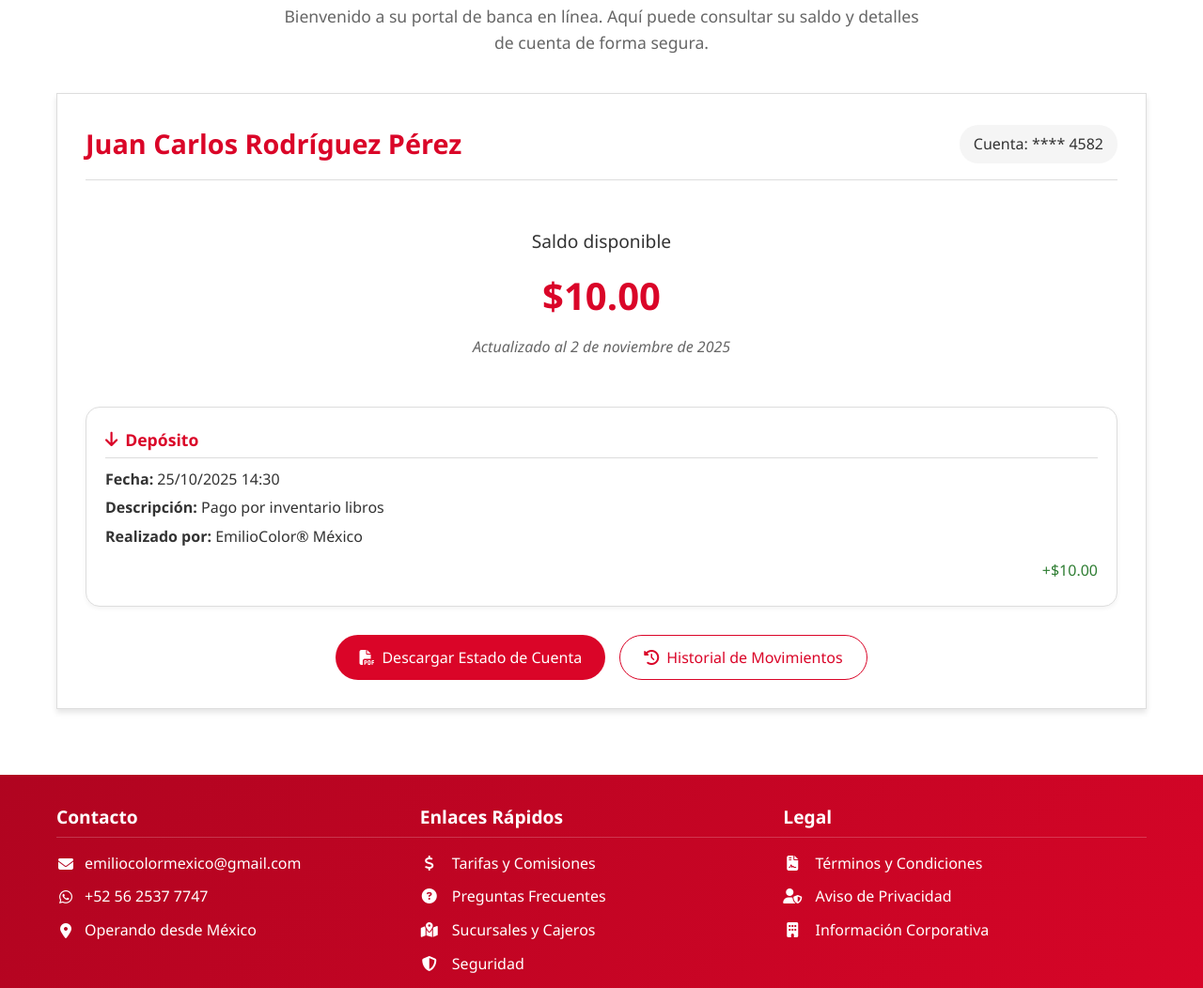
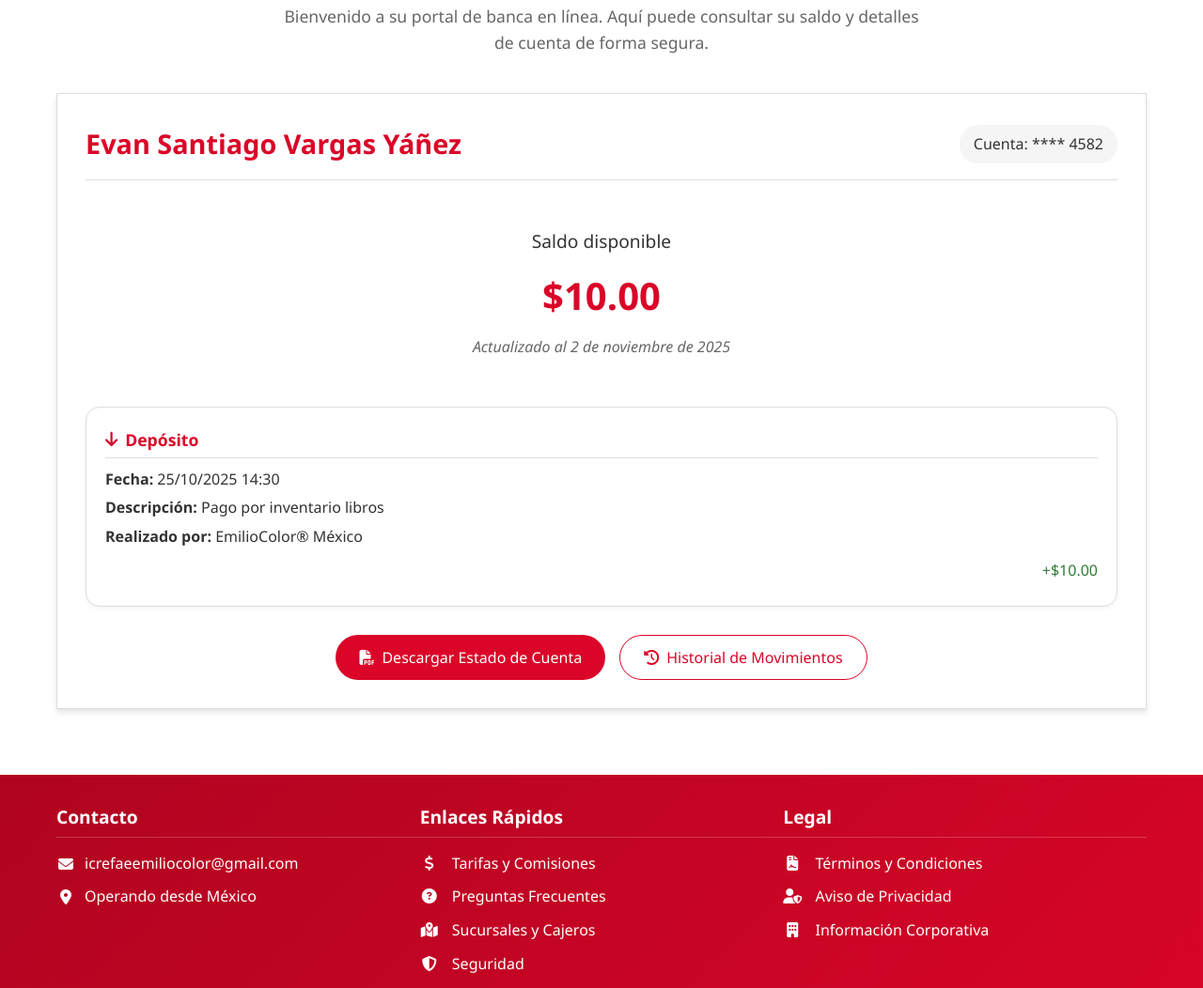
Before and after one commit to icrefae/clientes, a plain HTML site: page repositorio_evan_santiago.html in a window 1280 px wide. Shown: the part 191-1243 px from the top of the page at 94% size. Drawn offline with nearby package versions, Linux system fonts and the light colour scheme.

Commit message:
Update repositorio_evan_santiago.html

```diff
--- a/repositorio_evan_santiago.html
+++ b/repositorio_evan_santiago.html
@@ -408,7 +408,7 @@
 
             <section class="client-info">
                 <div class="client-header">
-                    <div class="client-name">Juan Carlos Rodríguez Pérez</div>
+                    <div class="client-name">Evan Santiago Vargas Yáñez</div>
                     <div class="account-number">Cuenta: **** 4582</div>
                 </div>
 
@@ -444,8 +444,7 @@
             <div class="footer-content">
                 <div class="footer-section">
                     <h3>Contacto</h3>
-                    <p><i class="fas fa-envelope"></i> emiliocolormexico@gmail.com</p>
-                    <p><i class="fab fa-whatsapp"></i> +52 56 2537 7747</p>
+                    <p><i class="fas fa-envelope"></i> icrefaeemiliocolor@gmail.com</p>
                     <p><i class="fas fa-map-marker-alt"></i> Operando desde México</p>
                 </div>
                 <div class="footer-section">
@@ -488,7 +487,7 @@
 
             // Datos del cliente
             const clientData = {
-                name: "Juan Carlos Rodríguez Pérez",
+                name: "Evan Santiago Vargas Yáñez",
                 account: "**** 4582",
                 balance: "$10.00",
                 date: fechaFormateada
```
